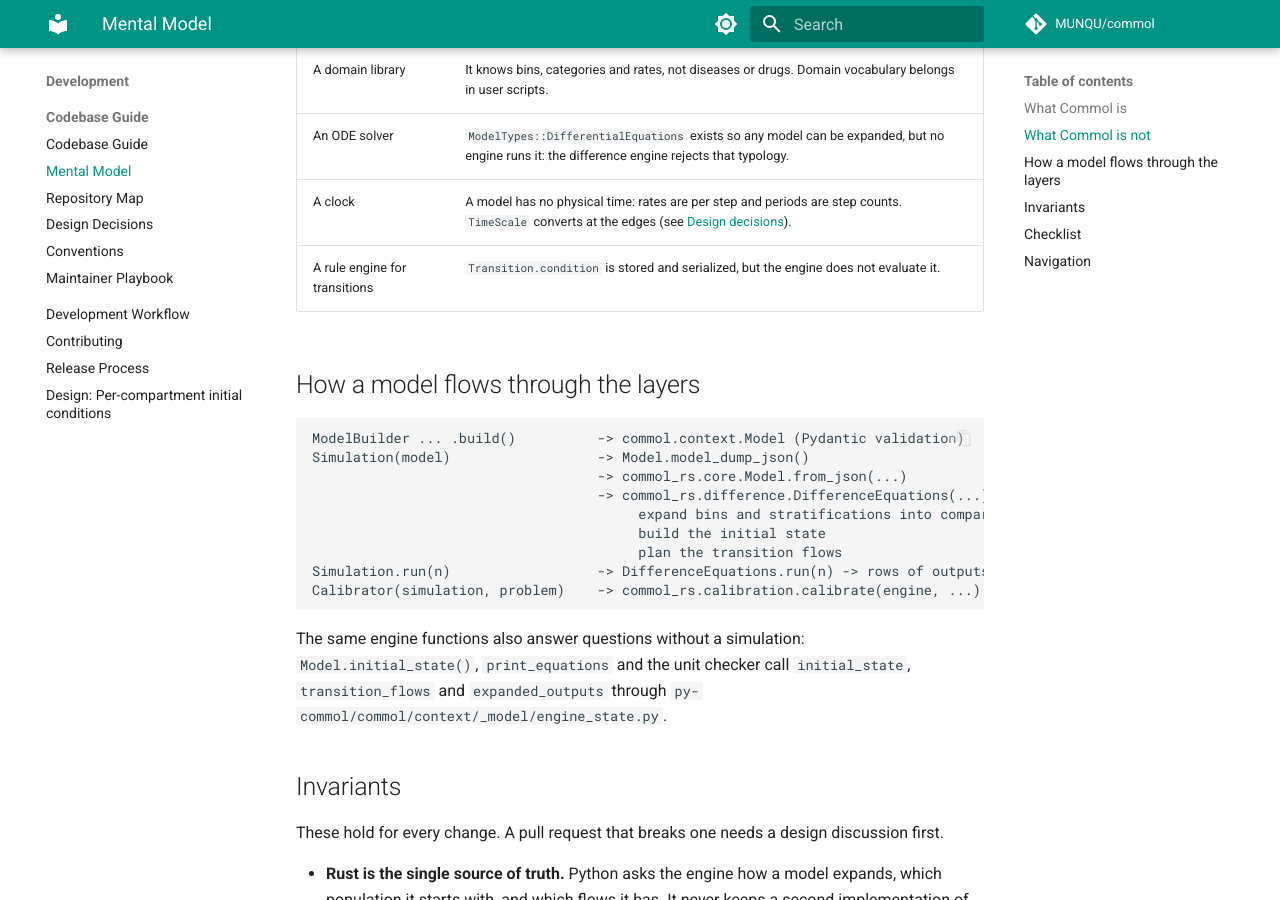
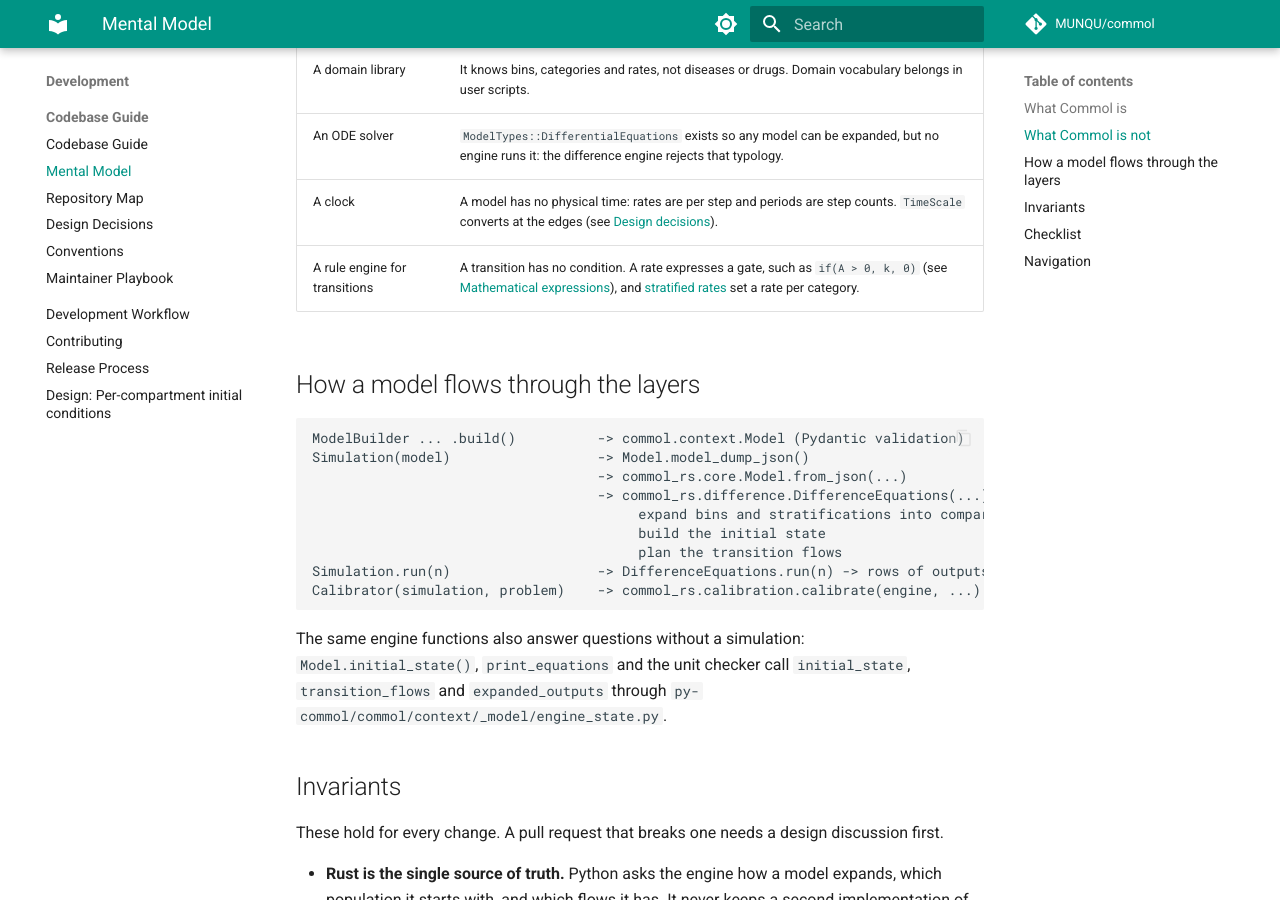
Before and after one commit to MUNQU/commol, an MkDocs documentation site: the page built from docs/codebase/mental-model.md, in a window 1280 px wide and 900 px high, scrolled down 857 px. Built offline with MkDocs 1.6.1 and Material for MkDocs 9.7.7, drawn with Linux system fonts in a browser that asks for light colours; comment, search, counter and statistics services are not loaded; the version menu is left out.

Commit message:
docs(codebase): describe transitions without conditions in the mental model

```diff
--- a/docs/codebase/mental-model.md
+++ b/docs/codebase/mental-model.md
@@ -23,7 +23,7 @@
 | A domain library | It knows bins, categories and rates, not diseases or drugs. Domain vocabulary belongs in user scripts. |
 | An ODE solver | `ModelTypes::DifferentialEquations` exists so any model can be expanded, but no engine runs it: the difference engine rejects that typology. |
 | A clock | A model has no physical time: rates are per step and periods are step counts. `TimeScale` converts at the edges (see [Design decisions](design-decisions.md#physical-time-is-not-in-the-model)). |
-| A rule engine for transitions | `Transition.condition` is stored and serialized, but the engine does not evaluate it. |
+| A rule engine for transitions | A transition has no condition. A rate expresses a gate, such as `if(A > 0, k, 0)` (see [Mathematical expressions](../guide/mathematical-expressions.md)), and [stratified rates](../guide/transitions.md#stratified-rates) set a rate per category. |
 
 ## How a model flows through the layers
 
```
